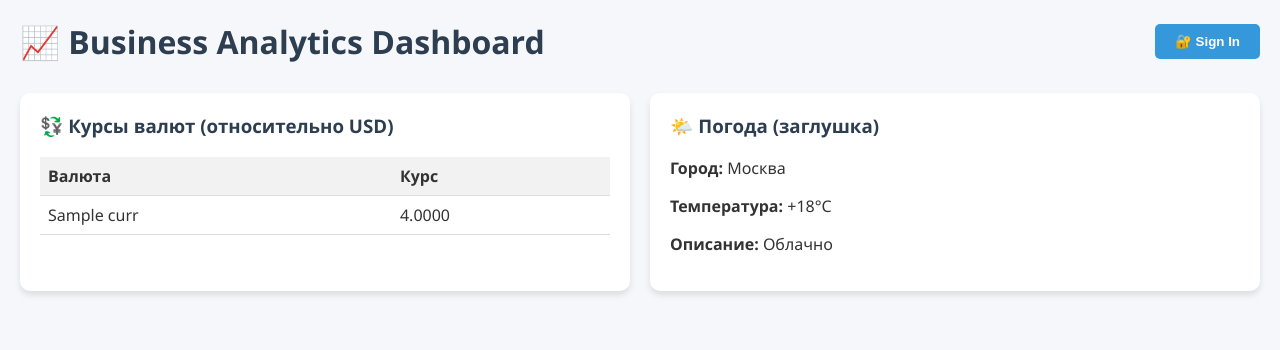
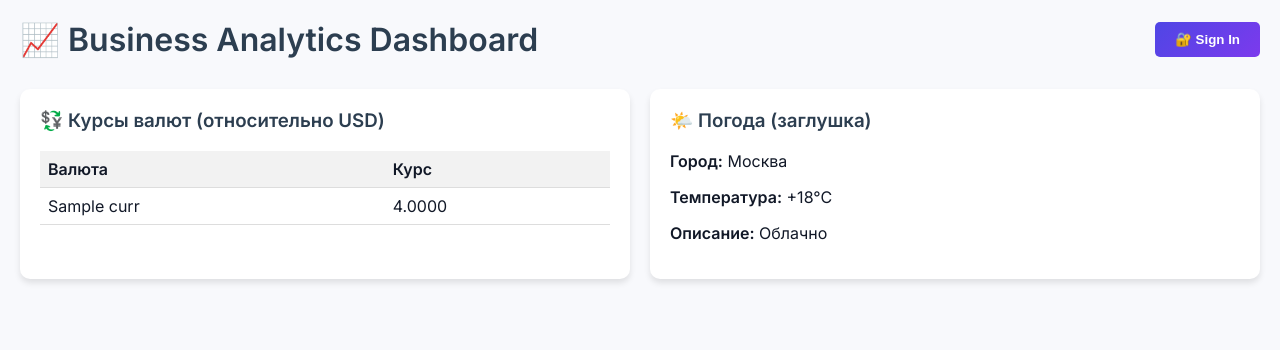
Before and after one commit to peggy-lee-zorba/Peggy_Lee_Zorba_ai, a Flask app: template templates/index.html in a window 1280 px wide. Shown: the top 350 px of the page. Run offline with Flask 3, Linux system fonts and the light colour scheme; the template is opened without the code that fills it: most values are stand-ins (such as "Sample title", 1, 10 or a date in 2020).

Commit message:
251023_008

```diff
--- a/static/style.css
+++ b/static/style.css
@@ -1,9 +1,9 @@
 body {
-    font-family: 'Segoe UI', Tahoma, Geneva, Verdana, sans-serif;
-    background: #f5f7fa;
+    font-family: "Inter", "Segoe UI", Tahoma, Geneva, Verdana, sans-serif;
+    background: #F8F9FC;
     margin: 0;
     padding: 20px;
-    color: #333;
+    color: #111827;
 }
 
 .header {
@@ -20,7 +20,7 @@ body {
 
 .btn {
     padding: 10px 20px;
-    background: #3498db;
+    background: linear-gradient(135deg, #4F46E5 0%, #7C3AED 100%);
     color: white;
     border: none;
     border-radius: 5px;
@@ -152,3 +152,5 @@ button:hover {
 .close:hover {
     color: #000;
 }
+
+:root { --success: #10B981; }
--- a/templates/index.html
+++ b/templates/index.html
@@ -5,6 +5,7 @@
     <meta name="viewport" content="width=device-width, initial-scale=1.0">
     <title>📊 Business Analytics Dashboard</title>
     <link rel="stylesheet" href="/static/style.css">
+    <link href="https://fonts.googleapis.com/css2?family=Inter:wght@400;500;600&display=swap" rel="stylesheet">
 </head>
 <body>
     <div class="header">
```
